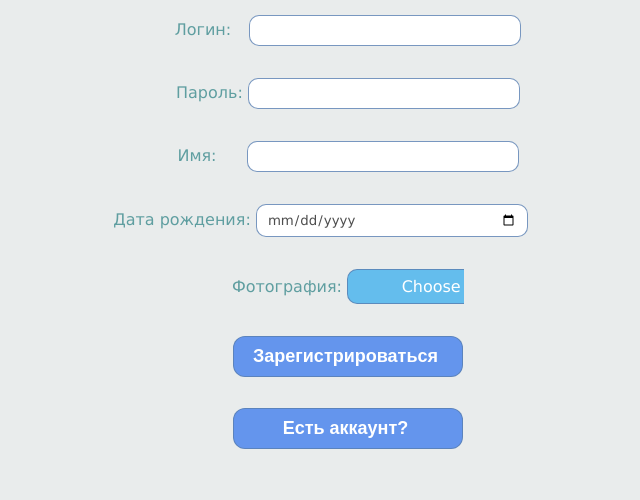
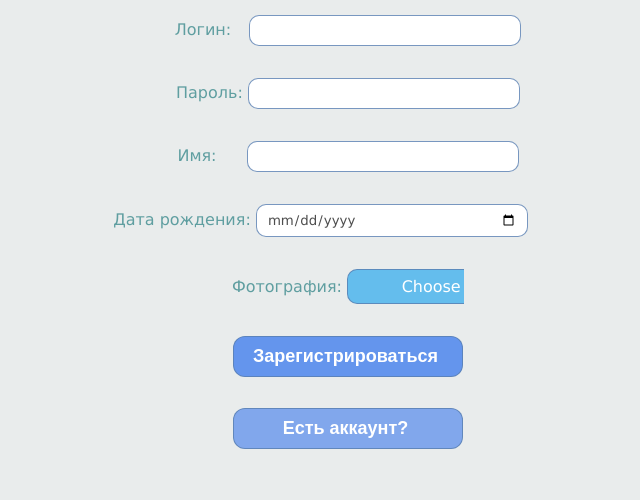
Before and after one commit to moximilian/FullStack2, a PHP site: page /register_form.php in a window 1280 px wide, with the pointer over the restyled element. Shown: the part 113-613 px from the top of the page, without its empty margins (292-932 px from the left). Run offline with PHP 8.4, Linux system fonts and the light colour scheme.

Commit message:
btn_hover

```diff
--- a/style.css
+++ b/style.css
@@ -92,6 +92,9 @@ label {
 .btn:hover {
     background-color: rgb(129, 167, 236);
 }
+.btn_2:hover {
+    background-color: rgb(129, 167, 236);
+}
 
 .padding_2 {
     padding-right: 25px;
```
